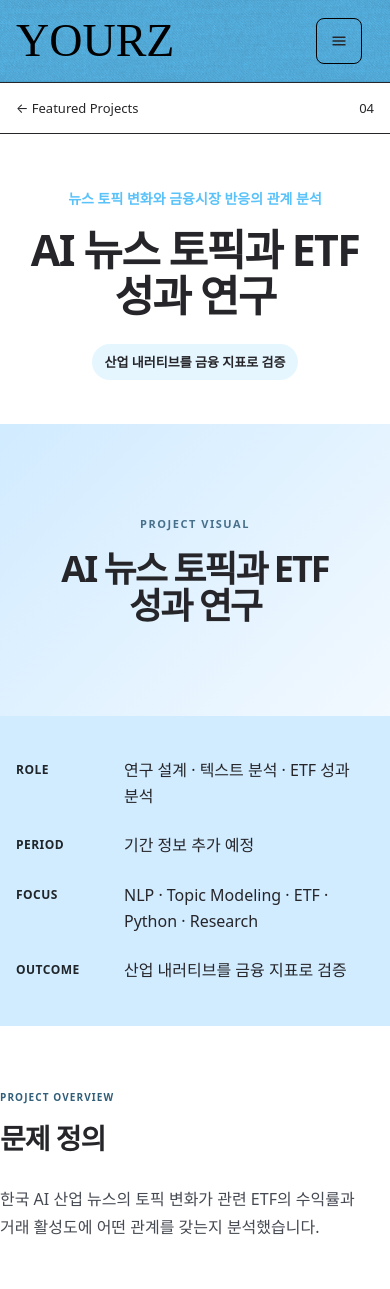
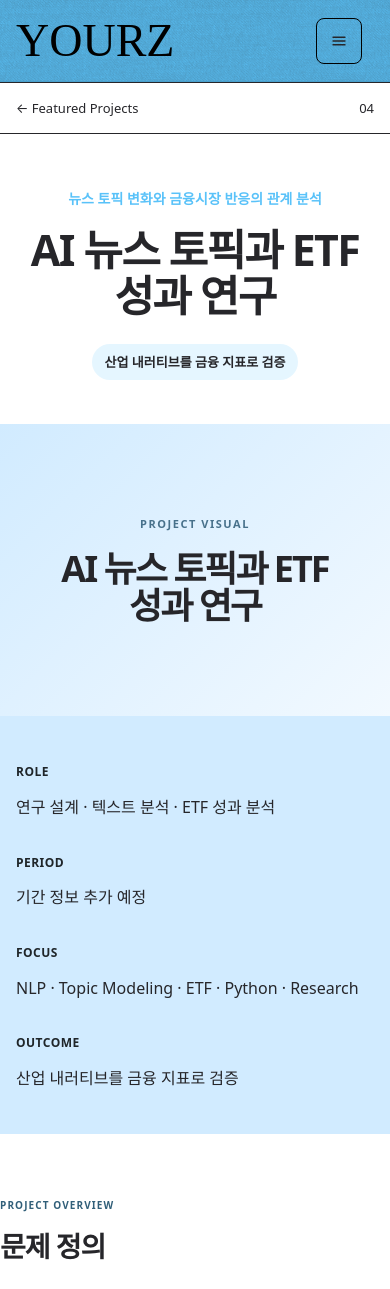
Before and after one commit to youra031220/youra-kim-portfolio, a Next.js app: page /projects/ai-etf-research in a window 390 px wide. Shown: the top 1289 px of the page. Built offline with nearby package versions, Linux system fonts and the light colour scheme; a web font is replaced by a local one.

Commit message:
Align project metadata with visual

```diff
--- a/app/globals.css
+++ b/app/globals.css
@@ -192,11 +192,11 @@ svg { width: 18px; fill: none; stroke: currentColor; stroke-width: 1.7; stroke-l
 .project-detail-visual.is-placeholder span { display: block; color: #47718b; font-size: 11px; font-weight: 700; letter-spacing: .14em; }
 .project-detail-visual.is-placeholder strong { max-width: 820px; margin-top: 18px; display: block; font-size: clamp(36px, 6vw, 78px); line-height: 1.05; letter-spacing: -2px; }
 .project-detail-meta { padding: 62px 0; background: #d1ebff; }
-.project-detail-meta-inner { width: min(calc(100% - 80px), 1080px); margin: 0 auto; display: grid; gap: 28px; }
-.project-detail-meta-inner > div { display: grid; grid-template-columns: 190px minmax(0, 1fr); gap: 34px; align-items: start; }
+.project-detail-meta-inner { width: min(calc(100% - 80px), var(--max)); margin: 0 auto; display: grid; grid-template-columns: 1.35fr .65fr 1.5fr 1.2fr; gap: 42px; align-items: start; }
+.project-detail-meta-inner > div { min-width: 0; }
 .project-detail-meta span, .project-detail-kicker { color: #315f79; font-size: 10px; font-weight: 700; letter-spacing: .11em; }
-.project-detail-meta span { padding-top: 3px; color: #1f2529; font-size: 16px; letter-spacing: .04em; }
-.project-detail-meta p { margin: 0; font-size: 20px; line-height: 1.6; }
+.project-detail-meta span { color: #1f2529; font-size: 16px; letter-spacing: .04em; }
+.project-detail-meta p { margin: 12px 0 0; font-size: 20px; line-height: 1.6; }
 .project-detail-content { padding-top: 92px; padding-bottom: 110px; }
 .project-detail-section { max-width: 960px; margin: 0 auto; }
 .project-detail-section + .project-detail-section { margin-top: 88px; }
@@ -368,8 +368,7 @@ footer { padding: 62px 0 28px; overflow: hidden; border-top: 1px solid var(--lin
   .project-detail-hero h1 { font-size: clamp(38px, 11vw, 54px); letter-spacing: -1.6px; }
   .project-detail-visual { width: 100%; aspect-ratio: 4 / 3; }
   .project-detail-meta { padding: 42px 0; }
-  .project-detail-meta-inner { width: min(calc(100% - 32px), 1080px); gap: 24px; }
-  .project-detail-meta-inner > div { grid-template-columns: 92px minmax(0, 1fr); gap: 16px; }
+  .project-detail-meta-inner { width: min(calc(100% - 32px), var(--max)); grid-template-columns: 1fr; gap: 28px; }
   .project-detail-meta span { font-size: 12px; }
   .project-detail-meta p { font-size: 16px; }
   .project-detail-content { padding-top: 64px; padding-bottom: 80px; }
```
